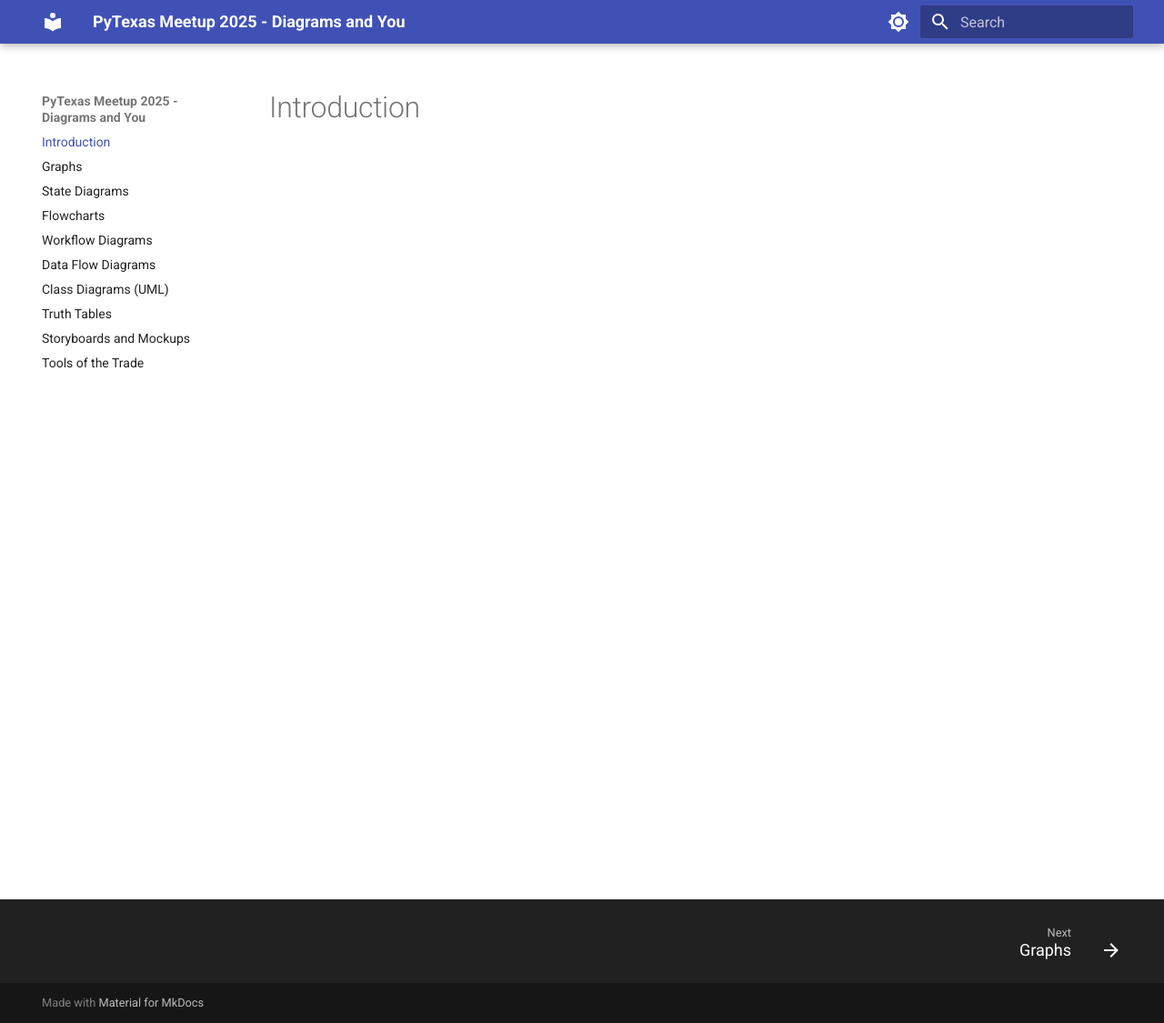
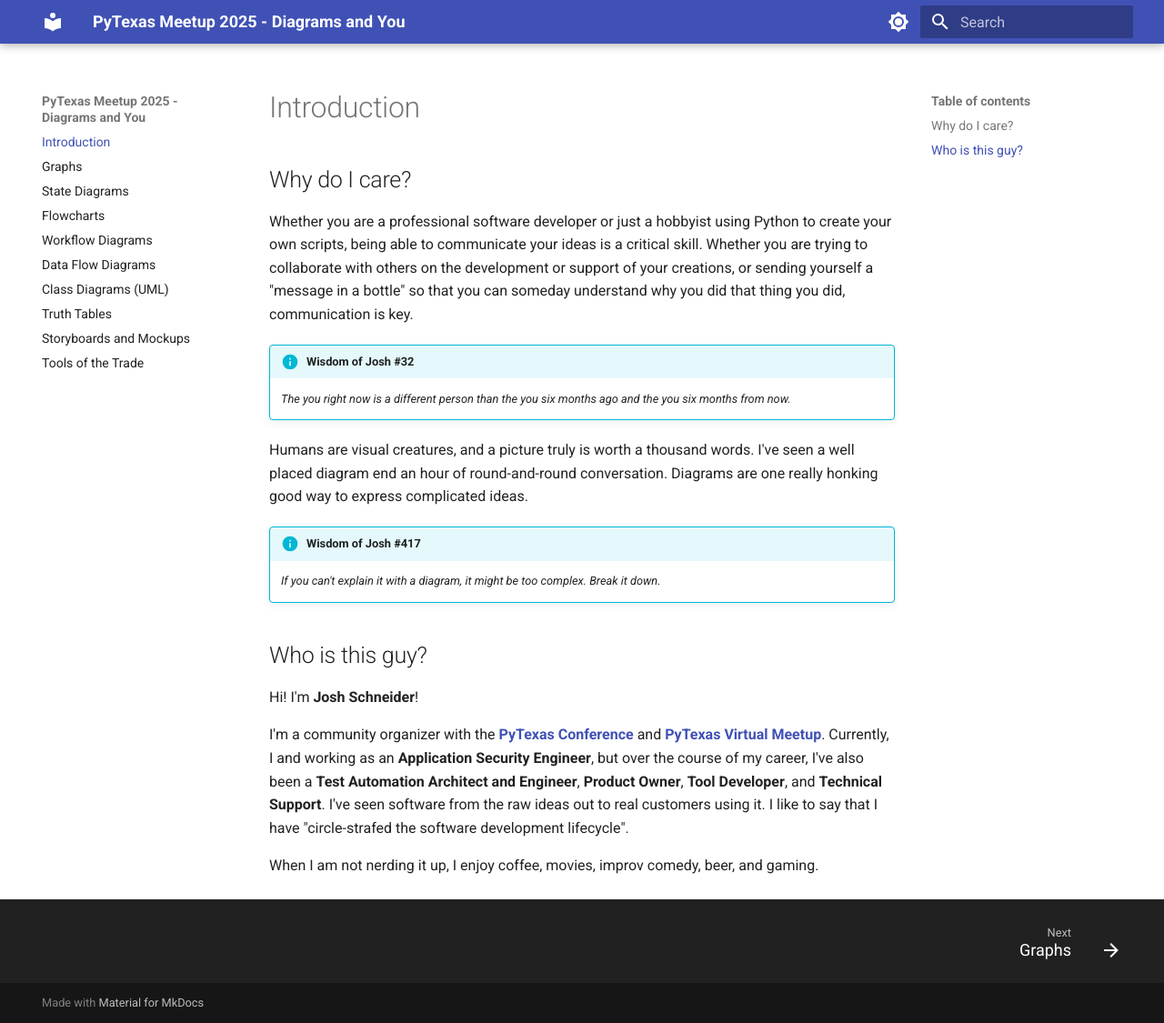
Before and after one commit to dijital20/pytexas-meetup25-diagrams-and-you, an MkDocs documentation site: the page built from docs/index.md, in a window 1280 px wide and 1125 px high. Shown: the whole window at 91% size. Built offline with MkDocs 1.6.1 and Material for MkDocs 9.7.7, drawn with Linux system fonts in a browser that asks for light colours.

Commit message:
Index content.

```diff
--- a/docs/index.md
+++ b/docs/index.md
@@ -1 +1,31 @@
 # Introduction
+
+## Why do I care?
+
+Whether you are a professional software developer or just a hobbyist using Python to create your own scripts, being able
+to communicate your ideas is a critical skill. Whether you are trying to collaborate with others on the development
+or support of your creations, or sending yourself a "message in a bottle" so that you can someday understand why you
+did that thing you did, communication is key.
+
+!!! info "Wisdom of Josh #32"
+
+    *The you right now is a different person than the you six months ago and the you six months from now.*
+
+Humans are visual creatures, and a picture truly is worth a thousand words. I've seen a well placed diagram end an hour
+of round-and-round conversation. Diagrams are one really honking good way to express complicated ideas.
+
+!!! info "Wisdom of Josh #417"
+
+    *If you can't explain it with a diagram, it might be too complex. Break it down.*
+
+## Who is this guy?
+
+Hi! I'm **Josh Schneider**!
+
+I'm a community organizer with the [**PyTexas Conference**](https://pytexas.org) and
+[**PyTexas Virtual Meetup**](https://pytexas.org/meetup). Currently, I and working as an **Application Security Engineer**,
+but over the course of my career, I've also been a **Test Automation Architect and Engineer**, **Product Owner**,
+**Tool Developer**, and **Technical Support**. I've seen software from the raw ideas out to real customers using it. I
+like to say that I have "circle-strafed the software development lifecycle".
+
+When I am not nerding it up, I enjoy coffee, movies, improv comedy, beer, and gaming.
--- a/mkdocs.yml
+++ b/mkdocs.yml
@@ -18,7 +18,9 @@
         name: Switch to light mode
 
 markdown_extensions:
+  - admonition
   - attr_list
+  - pymdownx.details
   - pymdownx.emoji:
       emoji_index: !!python/name:material.extensions.emoji.twemoji
       emoji_generator: !!python/name:material.extensions.emoji.to_svg
```
